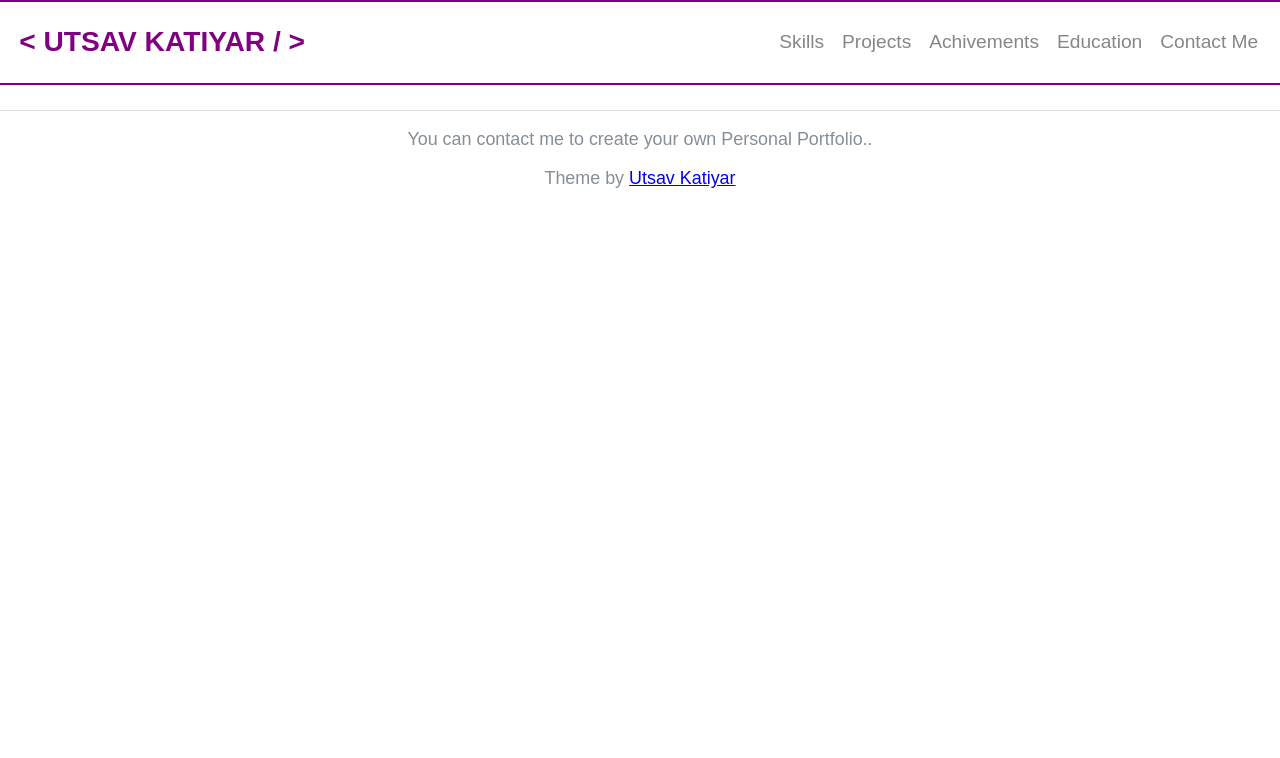
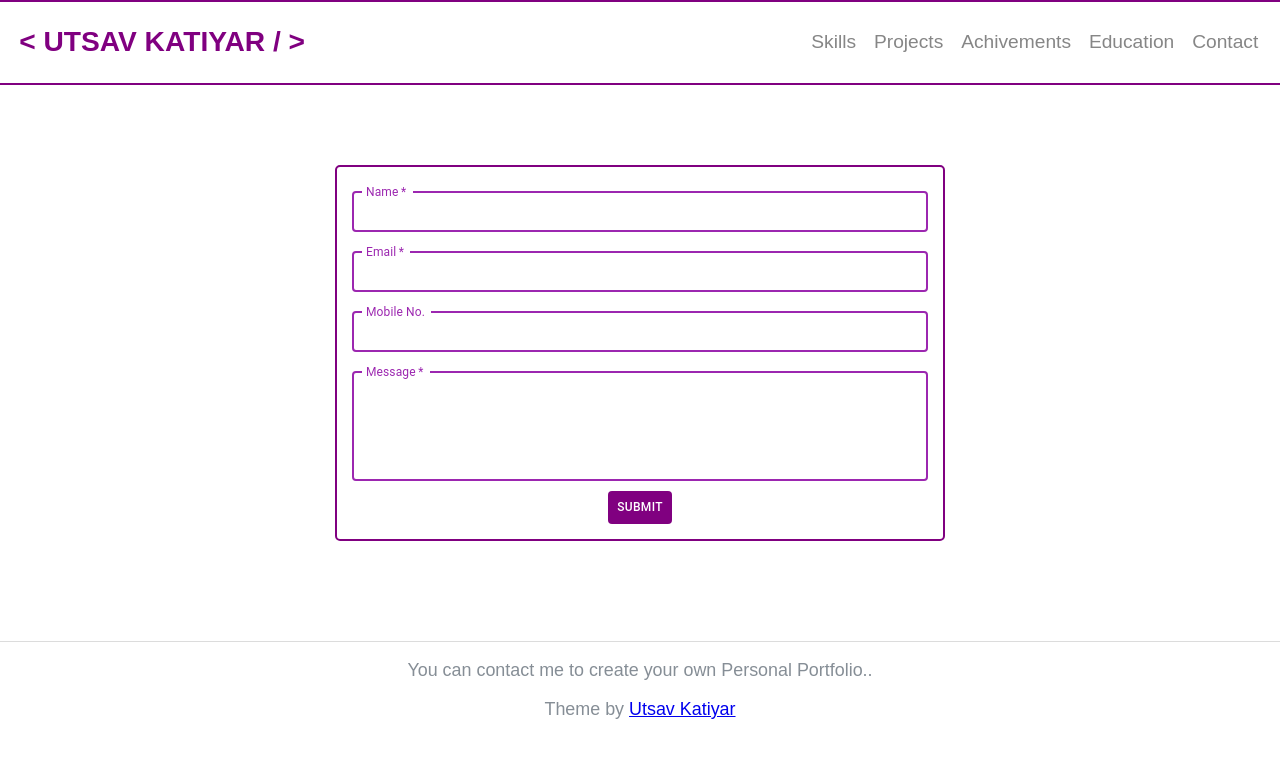
Before and after one commit to utsavkatiyar34/Updated-Portfolio, a React (Create React App) app: page /form in a window 1280 px wide. Shown: the top 758 px of the page. Built offline with nearby package versions, Linux system fonts and the light colour scheme.

Commit message:
contact form frontend added

```diff
--- a/package.json
+++ b/package.json
@@ -12,8 +12,10 @@
     "@testing-library/user-event": "^13.5.0",
     "react": "^18.2.0",
     "react-dom": "^18.2.0",
+    "react-globally": "^1.1.0",
     "react-router-dom": "^6.3.0",
     "react-scripts": "^2.1.8",
+    "typescript": "^4.8.4",
     "web-vitals": "^2.1.4"
   },
   "scripts": {
--- /dev/null
+++ b/src/components/Form.tsx
@@ -0,0 +1,105 @@
+import React, { useState } from 'react';
+import '../styles/form.css';
+import { Button } from '@mui/material';
+import TextField from '@mui/material/TextField';
+import {Box} from '@mui/material';
+
+export const Form: React.FC = () => {
+const [name, setName]=useState<string>("");
+const [email, setEmail]=useState<string>("");
+const [mobile, setMobile]=useState<string>("");
+const [message, setMessage]=useState<string>("");
+
+let handleSubmit=(e: React.FormEvent)=>{
+  e.preventDefault;
+    console.log(name, email, mobile, message);
+}
+  return (
+    <>
+    <Box
+    component="form"
+    className='form-wrapper'>
+        <TextField
+          required
+          id="outlined-required"
+          label="Name"
+          color="secondary"
+          focused
+          size='small'
+          sx={{
+            width:"100%",
+            marginTop:"10px",
+            marginBottom:"10px"
+          }}
+          type="text"
+          value={name}
+          onChange={(event=>setName(event.target.value))}
+        />
+        <TextField
+          required
+          id="outlined-required"
+          label="Email"
+          color="secondary"
+          focused
+          size='small'
+          sx={{
+            width:"100%",
+            marginTop:"10px",
+            marginBottom:"10px",
+          }}
+          type="email"
+          value={email}
+          onChange={(event=>setEmail(event.target.value))}
+        />
+        <TextField
+        //   required
+          id="outlined-required"
+          label="Mobile No."
+          color="secondary"
+          focused
+          size='small'
+          sx={{
+            width:"100%",
+            marginTop:"10px",
+            marginBottom:"10px",
+          }}
+        type="number"
+        value={mobile}
+        onChange={(event=>setMobile(event.target.value))}
+        />
+            <TextField
+          required
+          id="outlined-required"
+          label="Message"
+          color="secondary"
+          focused
+          multiline
+          rows={4}
+          size='small'
+          sx={{
+            width:"100%",
+            marginTop:"10px",
+            marginBottom:"10px",
+          }}
+          value={message}
+          onChange={(event=>setMessage(event.target.value))}
+        />
+
+        <Button
+         sx={{
+            color: "white",
+            backgroundColor: "purple",
+            borderColor: "purple",
+            marginLeft: "auto",
+            marginRight: "auto",
+            fontSize: "12px",
+            "&:hover": { backgroundColor: "purple" },
+         }}
+         onClick={handleSubmit}
+        >
+            Submit
+        </Button>
+    </Box>
+    </>
+  )
+}
--- a/src/components/Navbar.js
+++ b/src/components/Navbar.js
@@ -21,8 +21,11 @@ const Navbar= () =>{
         <ul>
                 <NavLink to="/education" className='menulinks'>Education</NavLink>
         </ul>
+        {/* <ul>
+                <NavLink to="/contact" className='menulinks'>Contact Me</NavLink>
+        </ul>  */}
         <ul>
-                <NavLink to="/contact" className='menulinks'>Contact Me</NavLink>
+                <NavLink to="/form" className='menulinks'>Contact</NavLink>
         </ul>
         </div>
       </nav>
--- a/src/index.js
+++ b/src/index.js
@@ -13,6 +13,7 @@ import Home from "./components/Home";
 import ContactMe from "./components/ContactMe";
 import Achivements from "./components/Achivements";
 import Footer from "./components/Footer";
+import { Form } from "./components/Form";
 
 const root = ReactDOM.createRoot(document.getElementById("root"));
 root.render(
@@ -26,6 +27,7 @@ root.render(
         <Route exact path="/education" element={<Education />}></Route>
         <Route exact path="/contact" element={<ContactMe />}></Route>
         <Route exact path="/achivements" element={<Achivements />}></Route>
+        <Route exact path="/form" element={<Form/>}></Route>
       </Routes>
       <Footer/>
     </React.StrictMode>
--- /dev/null
+++ b/src/react-app-env.d.ts
@@ -0,0 +1 @@
+/// <reference types="react-scripts" />
--- /dev/null
+++ b/src/styles/form.css
@@ -0,0 +1,27 @@
+input::-webkit-outer-spin-button,
+input::-webkit-inner-spin-button {
+  appearance: none;
+  margin: 0;
+}
+.form-wrapper{
+    display:flex;
+    overflow: hidden;
+    flex-direction: column;
+    width:45%;
+    border:2px solid purple;
+    border-radius: 5px;
+    margin-left: auto;
+    margin-right: auto;
+    margin-top: 80px;
+    margin-bottom:100px;
+    padding:15px;
+}
+.form-input-field{
+    width:98%;
+    margin-left: auto;
+    margin-right: auto;
+    display: flex;
+    flex-direction: row;
+    overflow: auto;
+    /* border:1px solid blue; */
+}
```
Also changed, not shown: tsconfig.json (added, +25 -0 lines), 1 other file (tests, documents, lock files or other folders).
